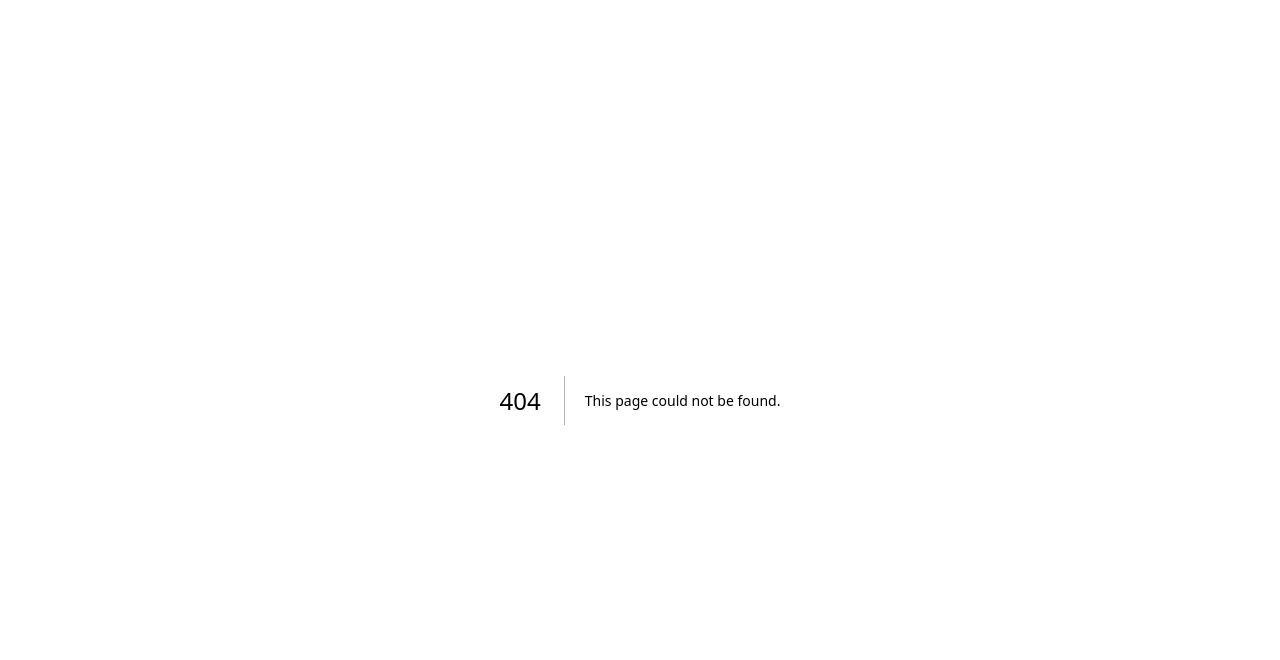
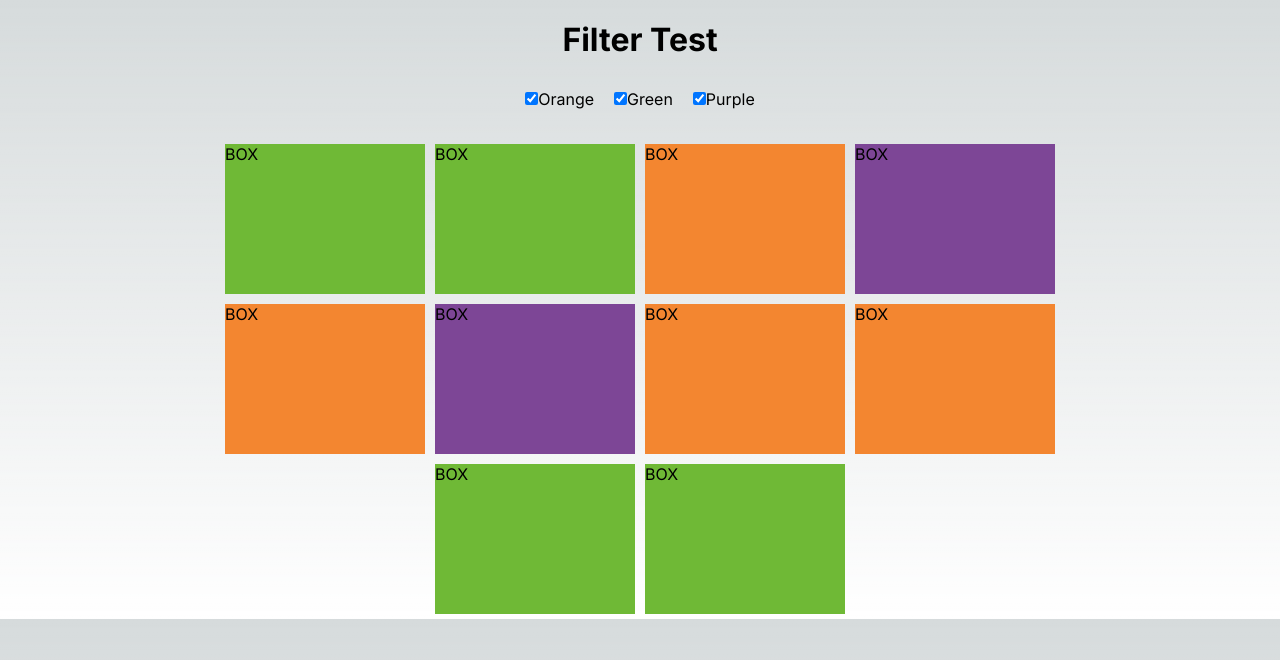
Before and after one commit to Chenzo/gsap-flip, a Next.js app: page /test2 in a window 1280 px wide. Before the commit this address had no page. Shown: the top 660 px of the page. Built offline with nearby package versions, Linux system fonts and the light colour scheme.

Commit message:
2nd page working kinda now

```diff
--- /dev/null
+++ b/app/test2/page.js
@@ -0,0 +1,158 @@
+"use client";
+
+import Head from 'next/head';
+import styles from './test2.module.scss'
+import { useEffect, useState, useRef, useLayoutEffect } from "react";
+import { gsap } from "gsap";
+import Flip from "gsap/Flip";
+
+gsap.registerPlugin(Flip);
+
+const elementsData = [
+  {
+    "id": "66dccd6b45fab529c10583c7eabd974c",
+    "type": "green",
+    "class": styles.green,
+  }, {
+    "id": "19f15869ca42ec22e3af68748c358f2e",
+    "type": "green",
+    "class": styles.green,
+  }, {
+    "id": "7abb9ed363c90128d0ddd6d9b687e771",
+    "type": "orange",
+    "class": styles.orange,
+  }, {
+    "id": "5162114a285af56bcae3440d8afb8917",
+    "type": "purple",
+    "class": styles.purple,
+  }, {
+    "id": "e44ba992c2c8ad38fde8c04bbe1d7d3c",
+    "type": "orange",
+    "class": styles.orange,
+  }, {
+    "id": "dbe6edd40feaa3cd75d83c750a302f22",
+    "type": "purple",
+    "class": styles.purple,
+  }, {
+    "id": "64c0105243f140438d1ffe9d03ca0463",
+    "type": "orange",
+    "class": styles.orange,
+  }, {
+    "id": "f6dd49fd8df050dee4f763b56c1a1fac",
+    "type": "orange",
+    "class": styles.orange,
+  }, {
+    "id": "d301edb5066bb1f000a626df1a2aab1e",
+    "type": "green",
+    "class": styles.green,
+  }, {
+    "id": "481c393926c852245242104aa746664e",
+    "type": "green",
+    "class": styles.green,
+  }
+];
+
+
+export default function FilterTest() {
+
+
+  let filterArray = [
+    "green",
+    "orange",
+    "purple"
+  ];
+
+  const [filter, setFilter] = useState(filterArray);
+  const elementRefs = useRef([]);
+
+  const filterChangeHandler = (e) => {
+    const { checked, value } = e.target;
+
+      if (checked) {
+        setFilter([].concat(filter, value));
+      } else {
+        setFilter(filter.filter(e => e !== value));
+      }
+  }
+
+  useEffect(() => {
+
+    console.log('filter changed');
+    const state = Flip.getState(elementRefs.current);
+
+    if (elementRefs) {
+      elementRefs.current.forEach((el) => {
+        el.style.display = filter.indexOf(el.dataset.color) === -1 ? "none" : "inline-flex";
+      });
+    }
+
+  }, [filter]);
+
+
+
+  return (
+    <main className={styles.main}>
+      <Head>
+        <title>Test 2 - Filters</title>
+      </Head>
+
+
+      <h1>Filter Test</h1>
+
+      <div className={styles.filterContainer}>
+        <label className="form-check-label" htmlFor={"orange"}>
+          <input
+            className="form-check-input"
+            type="checkbox"
+            value="orange"
+            id="orange"
+            checked={filter.indexOf("orange") > -1}
+            onChange={filterChangeHandler}
+          />
+          Orange
+        </label>
+
+        <label className="form-check-label" htmlFor={"green"}>
+          <input
+            className="form-check-input"
+            type="checkbox"
+            value="green"
+            id="green"
+            checked={filter.indexOf("green") > -1}
+            onChange={filterChangeHandler}
+          />
+          Green
+        </label>
+
+        <label className="form-check-label" htmlFor={"purple"}>
+          <input
+            className="form-check-input"
+            type="checkbox"
+            value="purple"
+            id="purple"
+            checked={filter.indexOf("purple") > -1}
+            onChange={filterChangeHandler}
+          />
+          Purple
+        </label>
+      </div>
+
+      <div className={styles.boxContainer}>
+
+        {elementsData.map((e, i) => {
+          //if (filter.indexOf(e.type) > -1) { //can't remove them, have to make them display none.
+            return(
+              <div className={`${styles.filter_element} ${e.class}`}
+                    ref={(el) => (elementRefs.current[i] = el)}
+                    key={e.id}
+                    data-color={e.type}>BOX</div>
+            )
+          //}
+        })}
+
+
+        </div>
+
+    </main>
+  )
+}
--- /dev/null
+++ b/app/test2/test2.module.scss
@@ -0,0 +1,48 @@
+/* input[type="checkbox"] {
+    cursor: pointer;
+  } */
+
+  .main {
+    h1 {
+        text-align: center;
+        margin-top: 20px;
+    }
+  }
+
+  .form-check-label {
+    cursor: pointer;
+  }
+
+  .boxContainer {
+    width: 80%;
+    margin-left: 10%;
+    display: flex;
+    flex-direction: row;
+    justify-content: center;
+    align-items: center;
+    flex-wrap: wrap;
+  }
+
+  .filterContainer {
+    display: flex;
+    padding: 30px;
+    justify-content: center;
+    gap: 20px;
+  }
+
+  .filter_element {
+    display: inline-flex;
+    width: 200px;
+    height: 150px;
+    margin: 5px;
+  }
+
+  .orange {
+    background-color: #f38630;
+  }
+  .green {
+    background-color: #6fb936;
+  }
+  .purple {
+    background-color: #7d4696;
+  }
```
Also changed, not shown: components/GSAPTest0.js (+26 -2 lines), app/test2/test1.module.scss (added), 1 other file (tests, documents, lock files or other folders).
